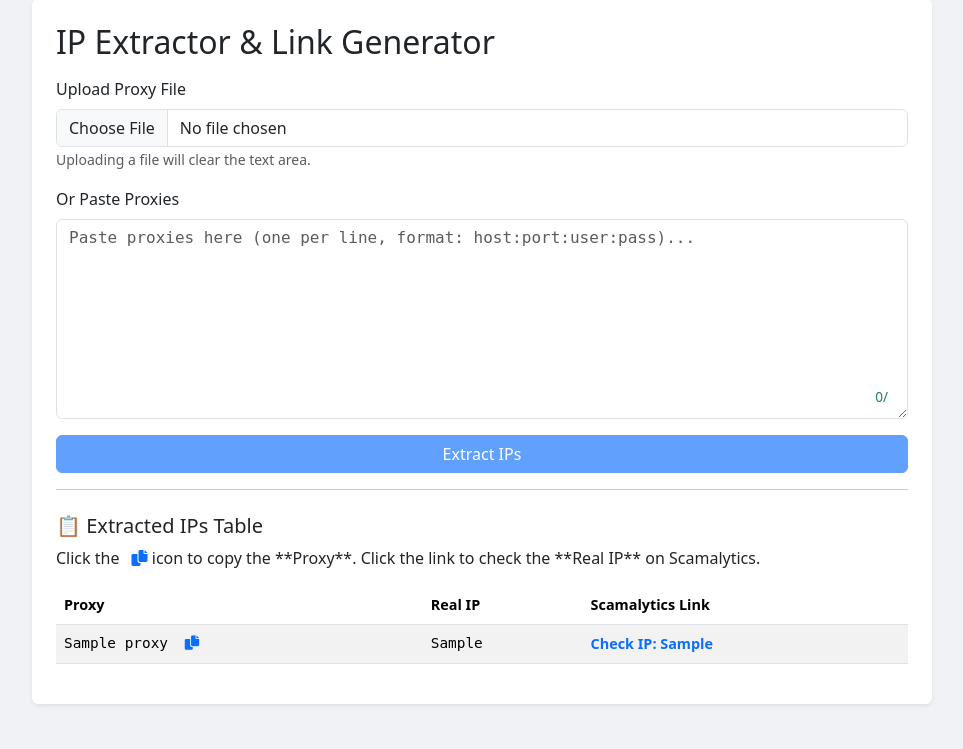
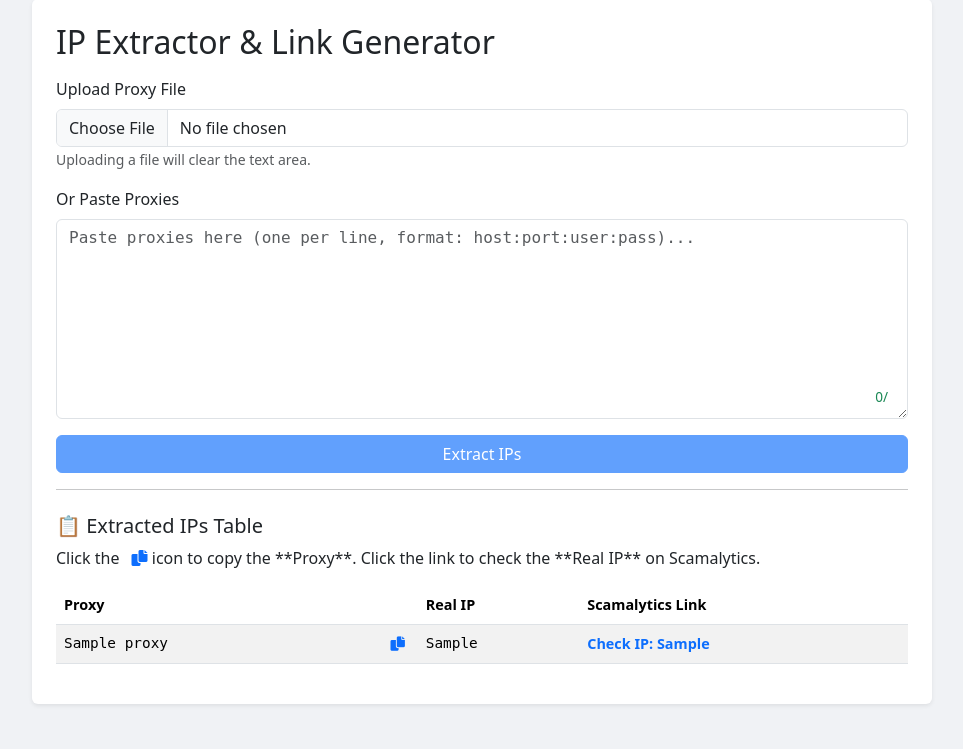
Before and after one commit to elishakip1/checker, a Flask app: template templates/index.html in a window 1280 px wide. Shown: the part 51-800 px from the top of the page, without its empty margins (158-1121 px from the left). Run offline with Flask 3, Linux system fonts and the light colour scheme; the template is opened without the code that fills it: most values are stand-ins (such as "Sample title", 1, 10 or a date in 2020).

Commit message:
Update index.html

```diff
--- a/templates/index.html
+++ b/templates/index.html
@@ -24,11 +24,30 @@
         .counter-ok { color: #198754; }
         .table { font-size: 0.9rem; }
         .table td, .table th { vertical-align: middle; }
-        .proxy-col { max-width: 400px; /* Adjusted width */ overflow: hidden; text-overflow: ellipsis; white-space: nowrap; font-family: monospace;}
+
+        /* --- Updated styles for the proxy column --- */
+        .proxy-col {
+            max-width: 400px; /* Adjust width as needed */
+            font-family: monospace;
+            display: flex; /* Make the cell a flex container */
+            justify-content: space-between; /* Push text and icon apart */
+            align-items: center; /* Vertically align items */
+        }
+        .proxy-col span.proxy-text { /* New class for the text itself */
+            overflow: hidden;         /* Hide overflowing text */
+            text-overflow: ellipsis;  /* Add '...' for overflow */
+            white-space: nowrap;      /* Keep text on one line */
+            flex-grow: 1;             /* Allow text to take available space */
+            margin-right: 5px;       /* Add space before the icon */
+        }
+        /* --- End updated styles --- */
+
         .ip-col { font-family: monospace; }
-        .copy-btn { cursor: pointer; color: #0d6efd; margin-left: 8px; }
+        /* Adjusted copy button styles */
+        .copy-btn { cursor: pointer; color: #0d6efd; margin-left: 8px; flex-shrink: 0; /* Prevent icon from shrinking */}
         .copy-btn:hover { color: #0a58ca; }
-        .copy-success { color: #198754; margin-left: 5px; font-size: 0.8em;}
+        .copy-success { color: #198754; margin-left: 5px; font-size: 0.8em; flex-shrink: 0;} /* Prevent message from shrinking */
+
         .scamalytics-link { text-decoration: none; font-weight: bold; }
         .scamalytics-link:hover { text-decoration: underline; }
         .checked-row { background-color: #e9f5e9 !important; }
@@ -79,7 +98,7 @@
                     {% for item in results %}
                     <tr id="row-{{ loop.index }}">
                         <td class="proxy-col" title="{{ item.proxy }}">
-                            {{ item.proxy }}
+                            <span class="proxy-text">{{ item.proxy }}</span>
                             <i class="fas fa-copy copy-btn" onclick="copyToClipboard('{{ item.proxy }}', this)"></i>
                             <span class="copy-success"></span>
                         </td>
@@ -138,7 +157,6 @@
                 counterElement.classList.remove('counter-error');
                 counterElement.classList.add('counter-ok');
                  const fileInput = document.getElementById('proxyfile');
-                // Enable button only if there's text OR a file selected
                 submitButton.disabled = !(count > 0 || (fileInput && fileInput.files.length > 0));
             }
         }
@@ -147,13 +165,11 @@
             navigator.clipboard.writeText(textToCopy).then(() => {
                 const successSpan = iconElement.nextElementSibling;
                 if (successSpan && successSpan.classList.contains('copy-success')) {
-                    // Clear message in sibling spans within the same cell if needed
                     const currentSpans = iconElement.closest('td').querySelectorAll('.copy-success');
-                    currentSpans.forEach(span => span.textContent = ''); // Clear others
-                    successSpan.textContent = 'Copied!'; // Show message
-                    setTimeout(() => { successSpan.textContent = ''; }, 1500); // Clear after delay
+                    currentSpans.forEach(span => span.textContent = '');
+                    successSpan.textContent = 'Copied!';
+                    setTimeout(() => { successSpan.textContent = ''; }, 1500);
                 }
-                // Optional visual feedback on the icon
                 iconElement.classList.remove('fa-copy');
                 iconElement.classList.add('fa-check');
                 setTimeout(() => {
```
